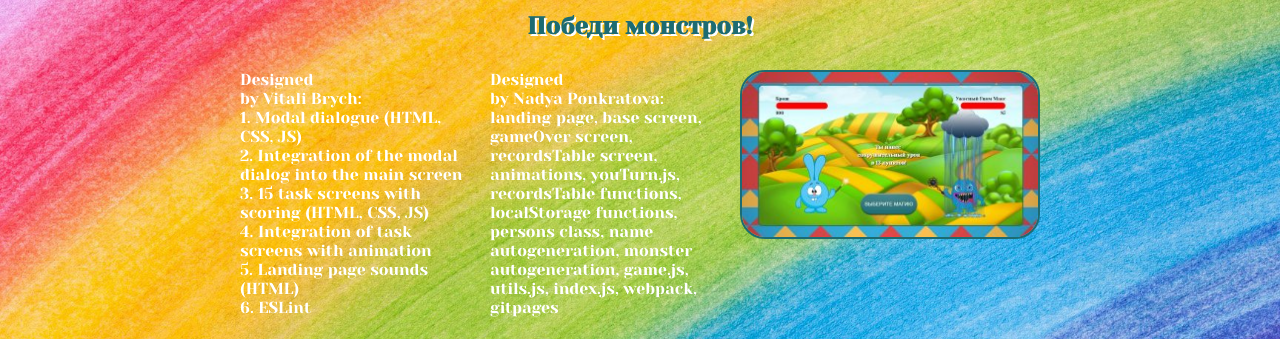
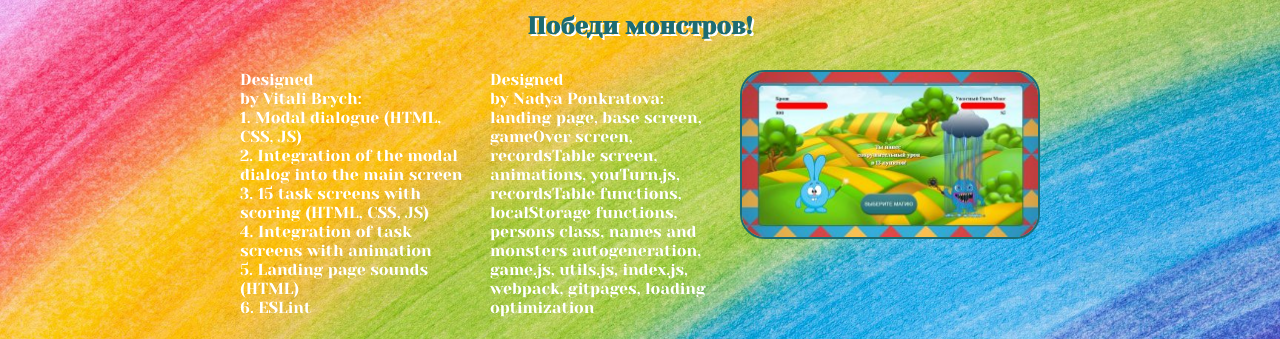
Before and after one commit to Nadya-Ponka/Nadya-Ponka.github.io, a website built with webpack: page index.html in a window 1280 px wide. Shown: the part 166-505 px from the top of the page. Built offline with nearby package versions, Linux system fonts and the light colour scheme; files whose address does not match are found by name.

Commit message:
One more mistake

```diff
--- a/index.html
+++ b/index.html
@@ -9,7 +9,6 @@
 
 	<link rel="stylesheet" href="Styles/landing-page.css" type="text/css">
 	<link rel="shortcut icon" href="Images/favicon.png" type="image/png">
-	<link rel="prerender" href="Images/background-image.jpg" as="image" type="image/jpg" >
 	<link rel="prerender" href="battlescreen/index.html">
 </head>
 
@@ -38,8 +37,8 @@
 			<div>
 				<p>Designed
 					<br /> by Nadya Ponkratova: landing page, base screen, gameOver screen, recordsTable screen, animations, youTurn.js, recordsTable
-					functions, localStorage functions, persons class, name autogeneration, monster autogeneration, game.js, utils.js, index.js,
-					webpack, gitpages
+					functions, localStorage functions, persons class, names and monsters autogeneration, game.js, utils.js, index.js,
+					webpack, gitpages, loading optimization
 					<br />
 				</p>
 			</div>
```
Also changed, not shown: battlescreen/index.html (+0 -1 lines), Images/landscape.jpg.
